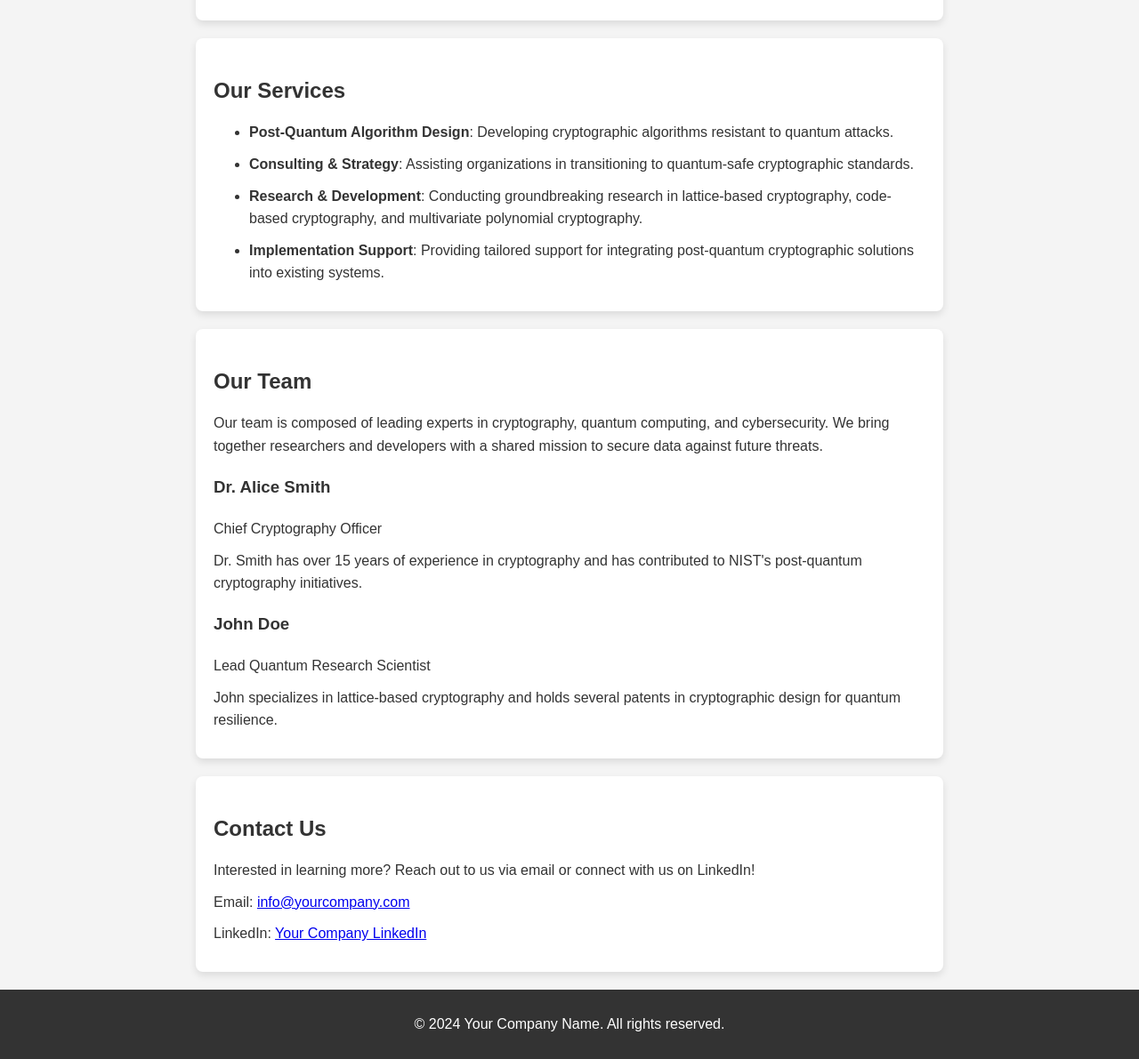
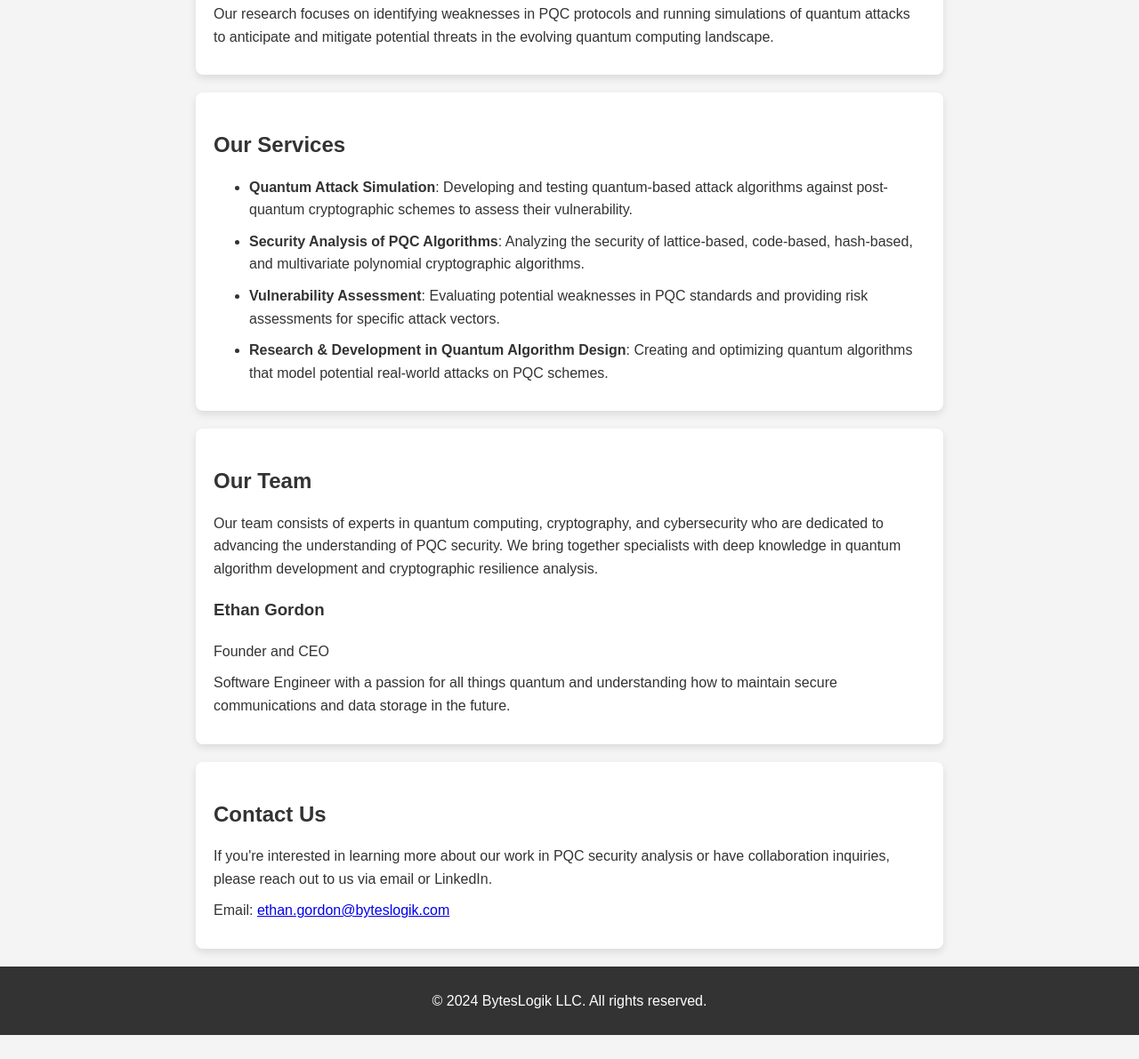
Before and after one commit to BytesLogik/byteslogik.github.io, a plain HTML site: page index.html in a window 1280 px wide. Shown: the part 395-1586 px from the top of the page at 89% size. After the commit the page ends 1559 px from the top, so only its background shows below. Drawn offline with Linux system fonts and the light colour scheme.

Commit message:
added name

```diff
--- a/index.html
+++ b/index.html
@@ -3,16 +3,16 @@
 <head>
     <meta charset="UTF-8">
     <meta name="viewport" content="width=device-width, initial-scale=1.0">
-    <meta name="description" content="Leading the way in post-quantum cryptography solutions.">
-    <title>Your Company Name - Post-Quantum Cryptography Solutions</title>
+    <meta name="description" content="Analyzing the security of post-quantum cryptographic algorithms through cutting-edge quantum attack simulations.">
+    <title>BytesLogik LLC - Post-Quantum Cryptography Security Analysis</title>
     <link rel="stylesheet" href="styles.css">
 </head>
 <body>
 
     <!-- Header Section -->
     <header>
-        <h1>Your Company Name</h1>
-        <p>Innovating in Post-Quantum Cryptography</p>
+        <h1>BytesLogik LLC</h1>
+        <p>Advancing Security in Post-Quantum Cryptography</p>
         <nav>
             <a href="#about">About</a>
             <a href="#services">Services</a>
@@ -24,33 +24,29 @@
     <!-- About Section -->
     <section id="about">
         <h2>About Us</h2>
-        <p>At Your Company Name, we are dedicated to pioneering post-quantum cryptographic solutions to protect data in the quantum era. With advancements in quantum computing, traditional cryptographic methods are becoming vulnerable. We are committed to building secure, scalable, and efficient cryptographic protocols designed to withstand quantum attacks.</p>
+        <p>At BytesLogik LLC, we specialize in analyzing the security of post-quantum cryptographic algorithms. Our mission is to stay at the forefront of cryptographic security by investigating potential attack vectors and developing quantum algorithms designed to challenge and evaluate the resilience of these next-generation cryptographic solutions.</p>
+        <p>Our research focuses on identifying weaknesses in PQC protocols and running simulations of quantum attacks to anticipate and mitigate potential threats in the evolving quantum computing landscape.</p>
     </section>
 
     <!-- Services Section -->
     <section id="services">
         <h2>Our Services</h2>
         <ul>
-            <li><strong>Post-Quantum Algorithm Design</strong>: Developing cryptographic algorithms resistant to quantum attacks.</li>
-            <li><strong>Consulting & Strategy</strong>: Assisting organizations in transitioning to quantum-safe cryptographic standards.</li>
-            <li><strong>Research & Development</strong>: Conducting groundbreaking research in lattice-based cryptography, code-based cryptography, and multivariate polynomial cryptography.</li>
-            <li><strong>Implementation Support</strong>: Providing tailored support for integrating post-quantum cryptographic solutions into existing systems.</li>
+            <li><strong>Quantum Attack Simulation</strong>: Developing and testing quantum-based attack algorithms against post-quantum cryptographic schemes to assess their vulnerability.</li>
+            <li><strong>Security Analysis of PQC Algorithms</strong>: Analyzing the security of lattice-based, code-based, hash-based, and multivariate polynomial cryptographic algorithms.</li>
+            <li><strong>Vulnerability Assessment</strong>: Evaluating potential weaknesses in PQC standards and providing risk assessments for specific attack vectors.</li>
+            <li><strong>Research & Development in Quantum Algorithm Design</strong>: Creating and optimizing quantum algorithms that model potential real-world attacks on PQC schemes.</li>
         </ul>
     </section>
 
     <!-- Team Section -->
     <section id="team">
         <h2>Our Team</h2>
-        <p>Our team is composed of leading experts in cryptography, quantum computing, and cybersecurity. We bring together researchers and developers with a shared mission to secure data against future threats.</p>
+        <p>Our team consists of experts in quantum computing, cryptography, and cybersecurity who are dedicated to advancing the understanding of PQC security. We bring together specialists with deep knowledge in quantum algorithm development and cryptographic resilience analysis.</p>
         <div class="team-member">
-            <h3>Dr. Alice Smith</h3>
-            <p>Chief Cryptography Officer</p>
-            <p>Dr. Smith has over 15 years of experience in cryptography and has contributed to NIST's post-quantum cryptography initiatives.</p>
-        </div>
-        <div class="team-member">
-            <h3>John Doe</h3>
-            <p>Lead Quantum Research Scientist</p>
-            <p>John specializes in lattice-based cryptography and holds several patents in cryptographic design for quantum resilience.</p>
+            <h3>Ethan Gordon</h3>
+            <p>Founder and CEO</p>
+            <p>Software Engineer with a passion for all things quantum and understanding how to maintain secure communications and data storage in the future.</p>
         </div>
         <!-- Add more team members as needed -->
     </section>
@@ -58,14 +54,13 @@
     <!-- Contact Section -->
     <section id="contact">
         <h2>Contact Us</h2>
-        <p>Interested in learning more? Reach out to us via email or connect with us on LinkedIn!</p>
-        <p>Email: <a href="mailto:info@yourcompany.com">info@yourcompany.com</a></p>
-        <p>LinkedIn: <a href="https://linkedin.com/in/yourcompany">Your Company LinkedIn</a></p>
+        <p>If you're interested in learning more about our work in PQC security analysis or have collaboration inquiries, please reach out to us via email or LinkedIn.</p>
+        <p>Email: <a href="mailto:ethan.gordon@byteslogik.com">ethan.gordon@byteslogik.com</a></p>
     </section>
 
     <!-- Footer -->
     <footer>
-        <p>&copy; <script>document.write(new Date().getFullYear())</script> Your Company Name. All rights reserved.</p>
+        <p>&copy; <script>document.write(new Date().getFullYear())</script> BytesLogik LLC. All rights reserved.</p>
     </footer>
 
 </body>
```
